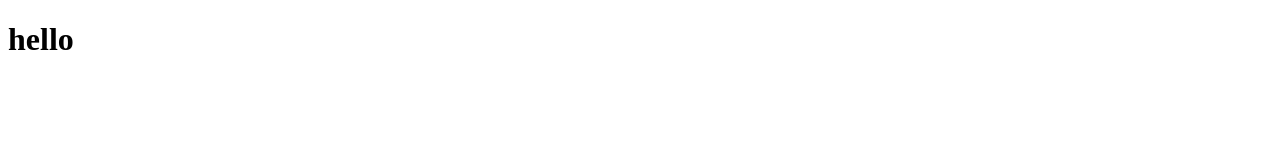
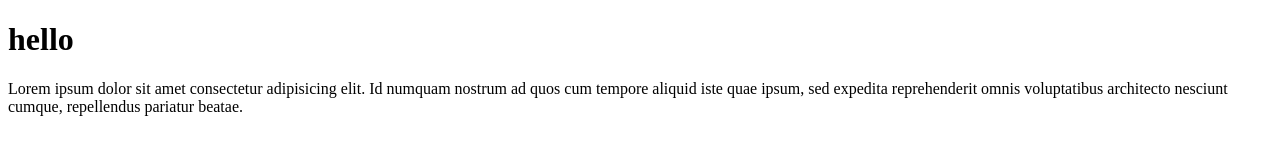
Before and after one commit to roksanadilshad/charit-fix-clone, a plain HTML site: page index.html in a window 1280 px wide. Drawn offline with Linux system fonts and the light colour scheme.

Commit message:
Update index.html

```diff
--- a/index.html
+++ b/index.html
@@ -7,5 +7,6 @@
 </head>
 <body>
     <h1>hello</h1>
+    <p>Lorem ipsum dolor sit amet consectetur adipisicing elit. Id numquam nostrum ad quos cum tempore aliquid iste quae ipsum, sed expedita reprehenderit omnis voluptatibus architecto nesciunt cumque, repellendus pariatur beatae.</p>
 </body>
 </html>
```
